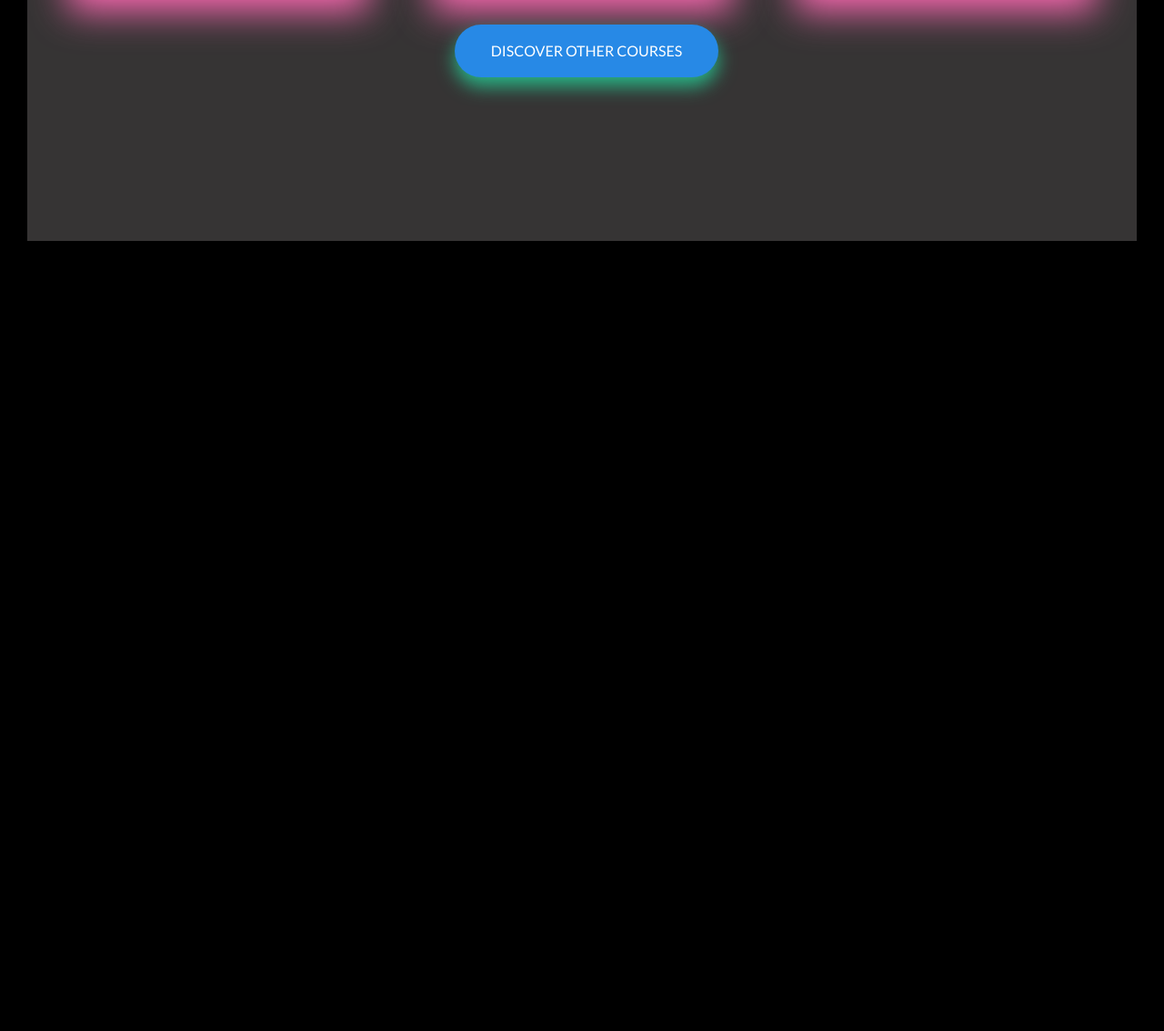
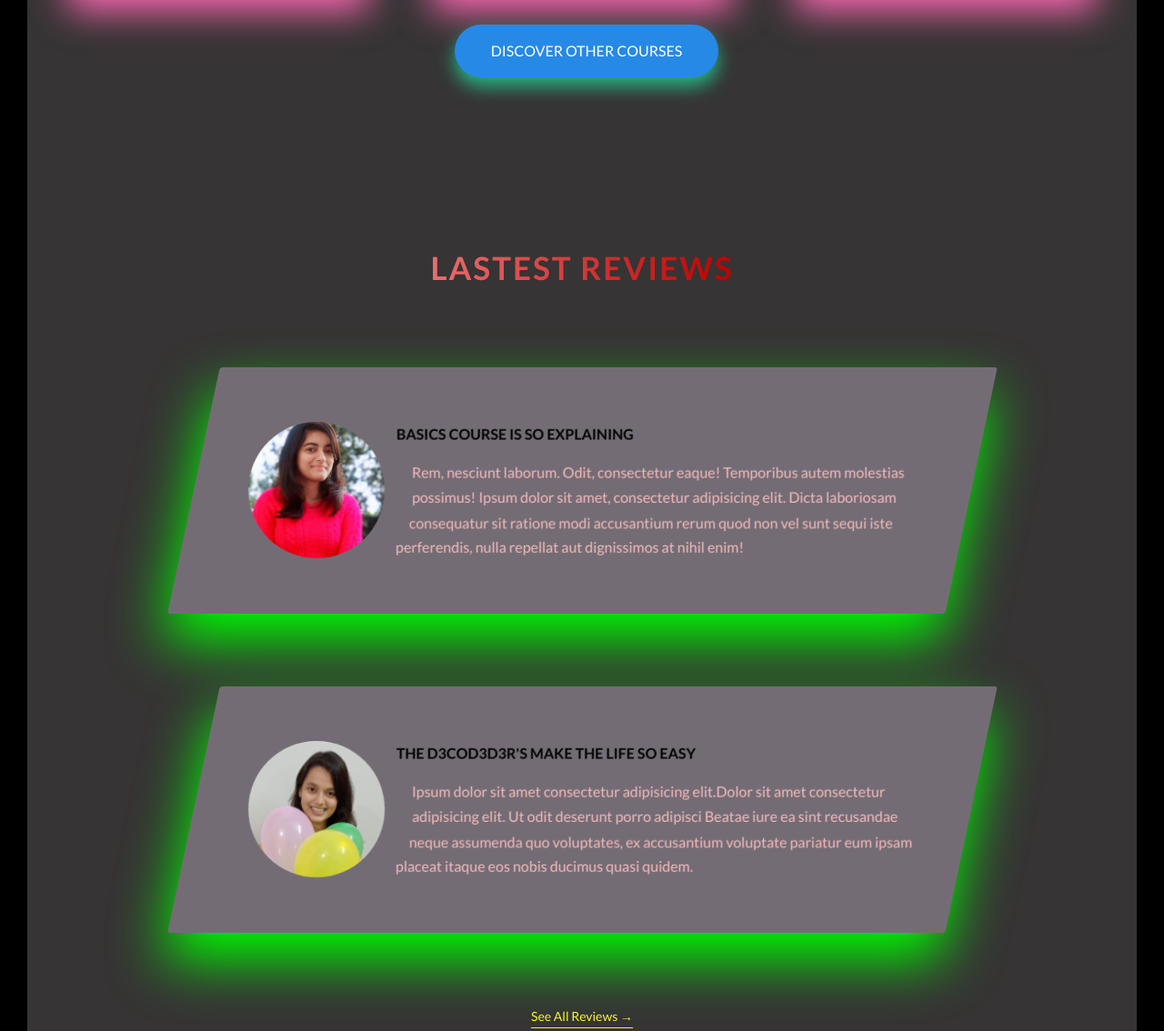
Before and after one commit to Kabi4/GamourDevelopment, a website: page index.html in a window 1280 px wide. Shown: the part 2900-4034 px from the top of the page at 91% size. Before the commit the page ends 3195 px from the top, so only its background shows below. Drawn offline with Linux system fonts and the light colour scheme.

Commit message:
Update index.html

```diff
--- a/index.html
+++ b/index.html
@@ -259,6 +259,42 @@
                     <a href="#" class="btn btn-white btn--white--discover">Discover Other Courses</a>
                 </div>
             </section>
+            <section class="section-reviews">
+                <div class="u-center-text">
+                    <div class="u-margin-bottom-big">
+                        <h2 class="heading-secondary">
+                           Lastest Reviews
+                        </h2>
+                    </div>
+                </div>
+                <div class="row">
+                    <div class="story">
+                        <figure class="story__shape">
+                            <img src="../img/Customer_1.jpg" alt="Customer" class="story__img">
+                            <figcaption class="story__caption">Akshi Bhatt</figcaption>
+                        </figure>
+                        <div class="story__text">
+                            <h3 class="heading-tertiary u-margin-bottom-small">Basics Course is so Explaining</h3>
+                            <p>Rem, nesciunt laborum. Odit, consectetur eaque! Temporibus autem molestias possimus! Ipsum dolor sit amet, consectetur adipisicing elit. Dicta laboriosam consequatur sit ratione modi accusantium rerum quod non vel sunt sequi iste perferendis, nulla repellat aut dignissimos at nihil enim!</p>
+                        </div>
+                    </div>
+                </div>
+                <div class="row">
+                    <div class="story">
+                        <figure class="story__shape">
+                            <img src="../img/Customer_2.jpeg" alt="Customer" class="story__img">
+                            <figcaption class="story__caption">Kriti Sharma</figcaption>
+                        </figure>
+                        <div class="story__text story__text-2">
+                            <h3 class="heading-tertiary u-margin-bottom-small">The D3COD3D3R's Make the Life so easy</h3>
+                            <p>Ipsum dolor sit amet consectetur adipisicing elit.Dolor sit amet consectetur adipisicing elit. Ut odit deserunt porro adipisci Beatae iure ea sint recusandae neque assumenda quo voluptates, ex accusantium voluptate pariatur eum ipsam placeat itaque eos nobis ducimus quasi quidem.</p>
+                        </div>
+                    </div>
+                </div>
+                <div class="u-center-text">
+                    <a href="#" class="btn-text">See All Reviews &rarr;</a>
+                </div>
+            </section>
         </main>
     </body>
 </html>
```
